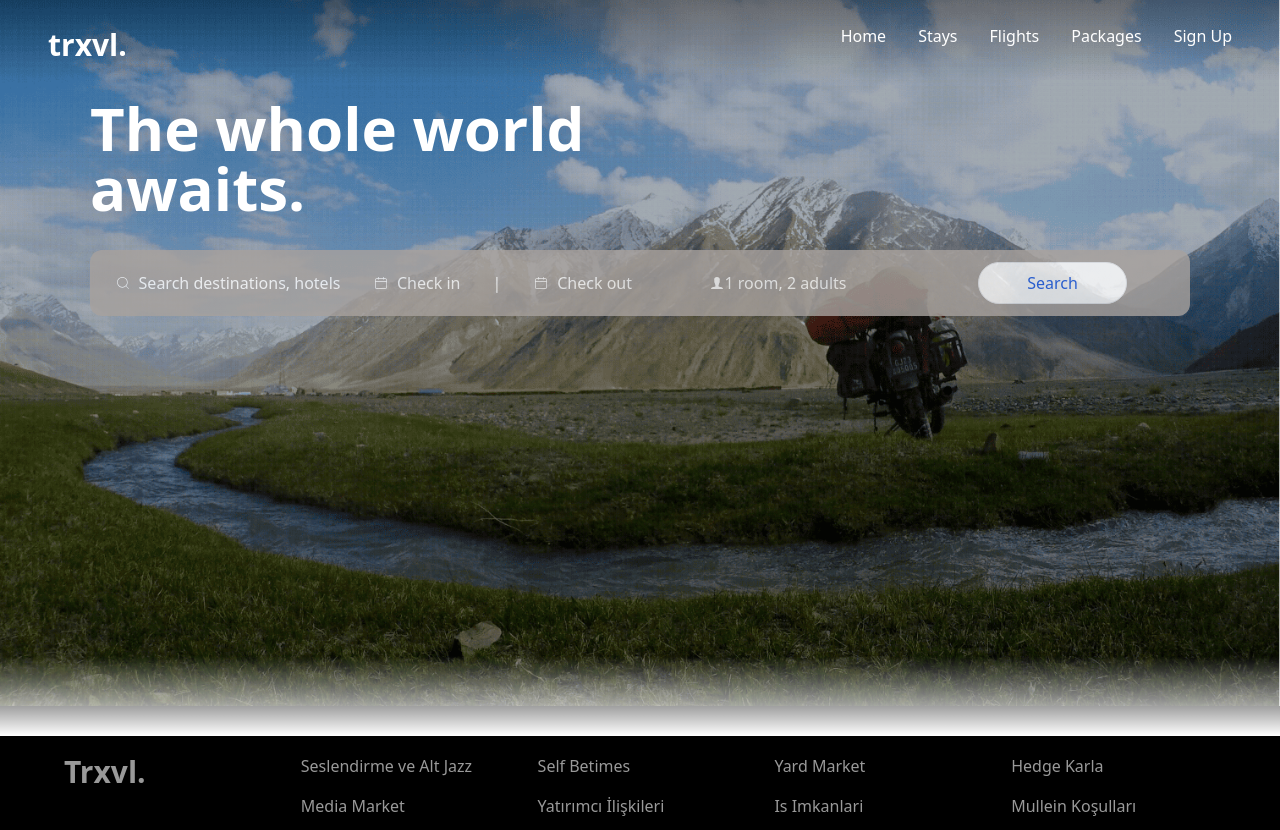
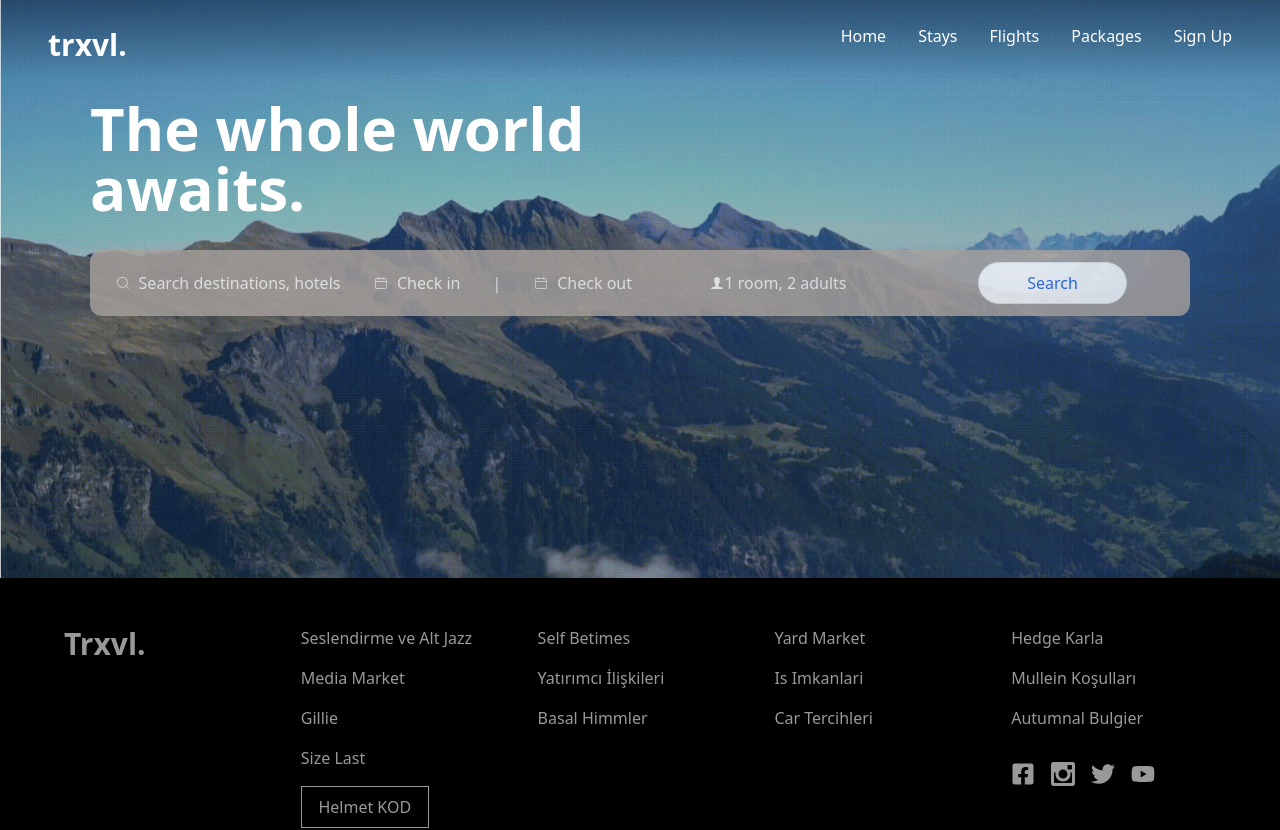
Before and after one commit to rashidpbi/travel-test, a React (Create React App) app: page / in a window 1280 px wide. Shown: the top 830 px of the page. Built offline with nearby package versions, Linux system fonts and the light colour scheme; the HTML template or start-up script is replaced by a standard one.

Commit message:
feat:successful app based routing

```diff
--- a/src/app/[[...slug]]/mountains.js
+++ /dev/null
@@ -1,11 +0,0 @@
-import React from 'react'
-
-const mountains = () => {
-  return (
-    <div>
-      mountains
-    </div>
-  )
-}
-
-export default mountains
--- a/src/app/[[...slug]]/client.js
+++ b/src/app/client.js
@@ -1,6 +1,6 @@
 'use client'
 import dynamic  from "next/dynamic"
-const App = dynamic(()=> import('../../App'),{ssr:false})
+const App = dynamic(()=> import('../App'),{ssr:false})
 
 export function ClientOnly(){
     return(<App/>)
--- /dev/null
+++ b/src/app/dashboard/page.js
@@ -0,0 +1,11 @@
+import React from 'react'
+
+const Page = () => {
+  return (
+    <div>
+      dashborad
+    </div>
+  )
+}
+
+export default Page
--- a/src/app/[[...slug]]/page.js
+++ b/src/app/page.js
@@ -3,7 +3,7 @@
 import { ClientOnly } from "./client"
 
 export function generateStaticParams() {
-    return [{ slug: [] }]
+    return [{ slug: [''] }]
   }
 
 export default function Page(){
--- a/src/components/Images.jsx
+++ b/src/components/Images.jsx
@@ -21,7 +21,7 @@ const Images = ({ images, header }) => {
           >
             <Image image={image} />
           </div>
-        ))}
+      )) }
       </div>
     </div>
   );
--- a/src/pages/Home.jsx
+++ b/src/pages/Home.jsx
@@ -1,71 +1,47 @@
 import React from "react";
-import bg from '../../public/bg-hero.png'
 import Hero from "../components/Hero";
 import Content from "../components/Content";
 import { Routes, Route } from "react-router-dom";
 import Mountains from "../components/Mountains";
 import { useData } from "../context/DataContext";
 import { useEffect } from "react";
+import { useLocation } from "react-router-dom";
 import Footer from "../components/Footer";
-import { usePathname } from "next/navigation";
-import Image from 'next/image'
+import Bg from './bg-hero.png'
+import { usePathname } from 'next/navigation'
 const Home = () => {
-  const pathname = usePathname();
   const { bgImg, setBgImg } = useData();
-  console.log("path:", pathname);
-  console.log("bg,", bgImg);
-  // useEffect(() => {
-  //   console.log("pathname:", path name);
+  const pathname = usePathname()
 
-  //   switch (pathname) {
-  //     case "/mountains":
-  //       setBgImg("bg-mountains");
-  //       break;
-  //     default:
-  //       setBgImg("bg-hero");
-  //       break;
-  //   }
-  // }, [pathname, setBgImg]);
+  // const location = useLocation();
+
+  useEffect(() => {
+    console.log("pathname:", pathname);
+    console.log("bgImg:",bgImg)
+    switch (pathname) {
+      case "/mountains":
+        setBgImg("bg-mountains");
+        break;
+      default:
+        setBgImg("bg-hero");
+        break;
+    }
+  }, [pathname, setBgImg]);
   return (
     <div className="flex flex-col min-h-screen">
-      <div className={`relative h-[92vh] bg-[url('/bg-hero.png')]   bg-cover bg-center z-10`}>
+      <div className={`relative h-[92vh] bg-mountains  bg-cover bg-center z-10`}>
         <Hero />
-        <div className=" invisible md:visible absolute bottom-0 left-0 w-full h-20 bg-gradient-to-t from-white to-transparent "></div>
-        <div>
+        {/* <div className=" invisible md:visible absolute bottom-0 left-0 w-full h-20 bg-gradient-to-t from-white to-transparent "></div> */}
+        <div className="relative md:-mt-32 z-20">
+          {/* <Routes>
+            <Route path="/mountains" element={<Mountains />} />
+            <Route path="/" element={<Content />} />
+          </Routes> */}
         </div>
-
-        <Footer />
+        <Footer/>
       </div>
     </div>
   );
 };
 
-// const Home = () => {
-//   const { bgImg, setBgImg } = useData();
-//   const pathname = usePathname()
-//     useEffect(() => {
-//     console.log("pathname:", pathname);
-//     switch (pathname) {
-//       case "/mountains":
-//         setBgImg("bg-mountains");
-//         break;
-//       default:
-//         setBgImg("bg-hero");
-//         break;
-//     }
-//   }, [pathname, setBgImg]);
-//   return (
-//     <div className="flex flex-col min-h-screen">
-//       <div className={`relative h-[92vh] ${bgImg}   bg-cover bg-center z-10`}>
-//         <Hero />
-//         <div className=" invisible md:visible absolute bottom-0 left-0 w-full h-20 bg-gradient-to-t from-white to-transparent "></div>
-//         <div className="relative md:-mt-32 z-20">
-
-//         </div>
-//         <Footer/>
-//       </div>
-//     </div>
-//   );
-// };
-
 export default Home;
--- a/tailwind.config.js
+++ b/tailwind.config.js
@@ -7,9 +7,9 @@ module.exports = {
   theme: {
     extend: {
       backgroundImage:{
-        hero:`url('/public/bg-hero.png')`,
-        'mountain':"url('/src/assets/bg-mountain.png')",
-        'mountains':"url('/src/assets/bg-mountains.png')",
+        hero:`url('/bg-hero.png')`,
+        'mountain':"url('/assets/bg-mountain.png')",
+        'mountains':"url('/assets/bg-mountains.png')",
         'blueMount':"url('/src/assets/blueMountain.png')"
 
       },
```
